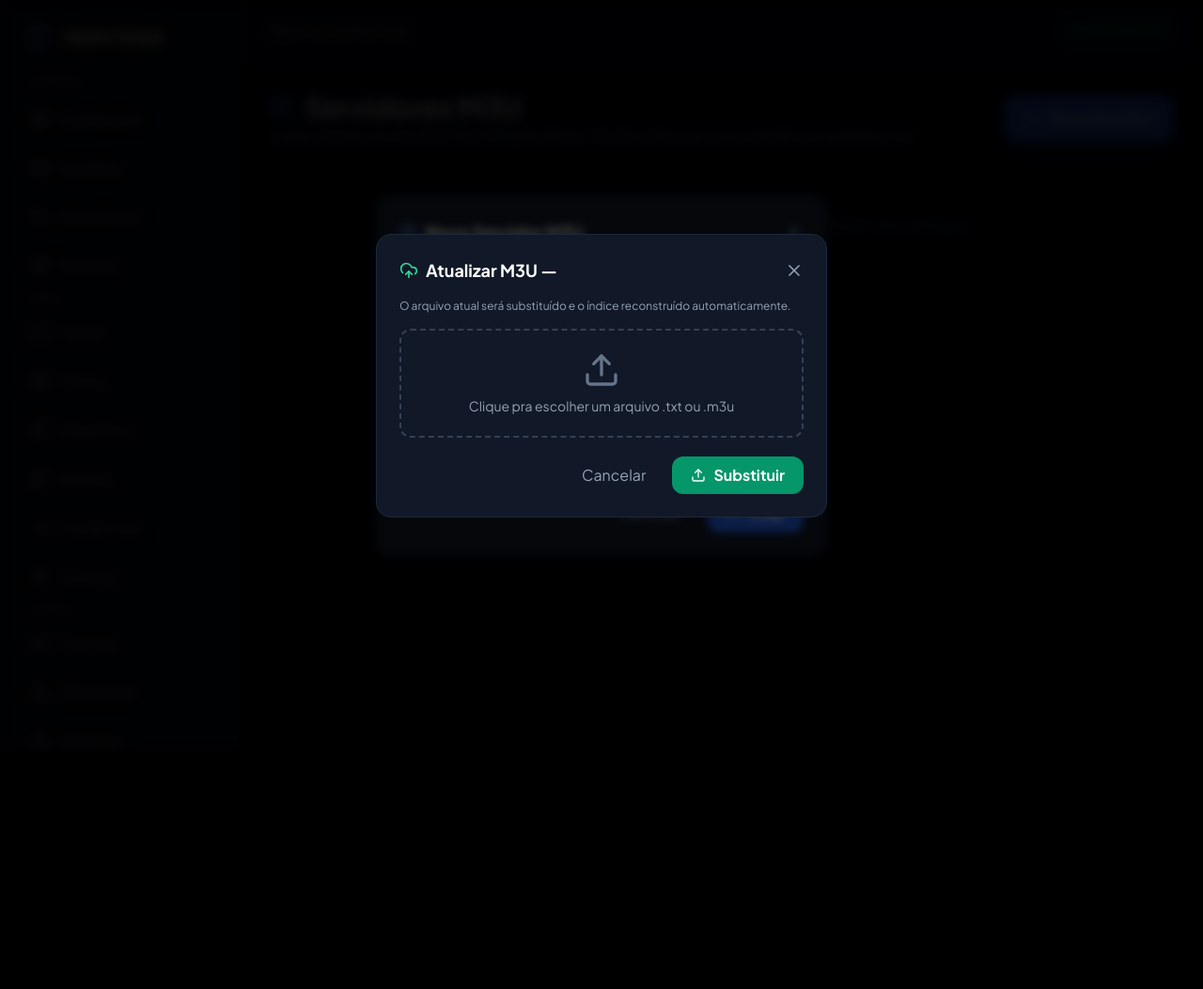
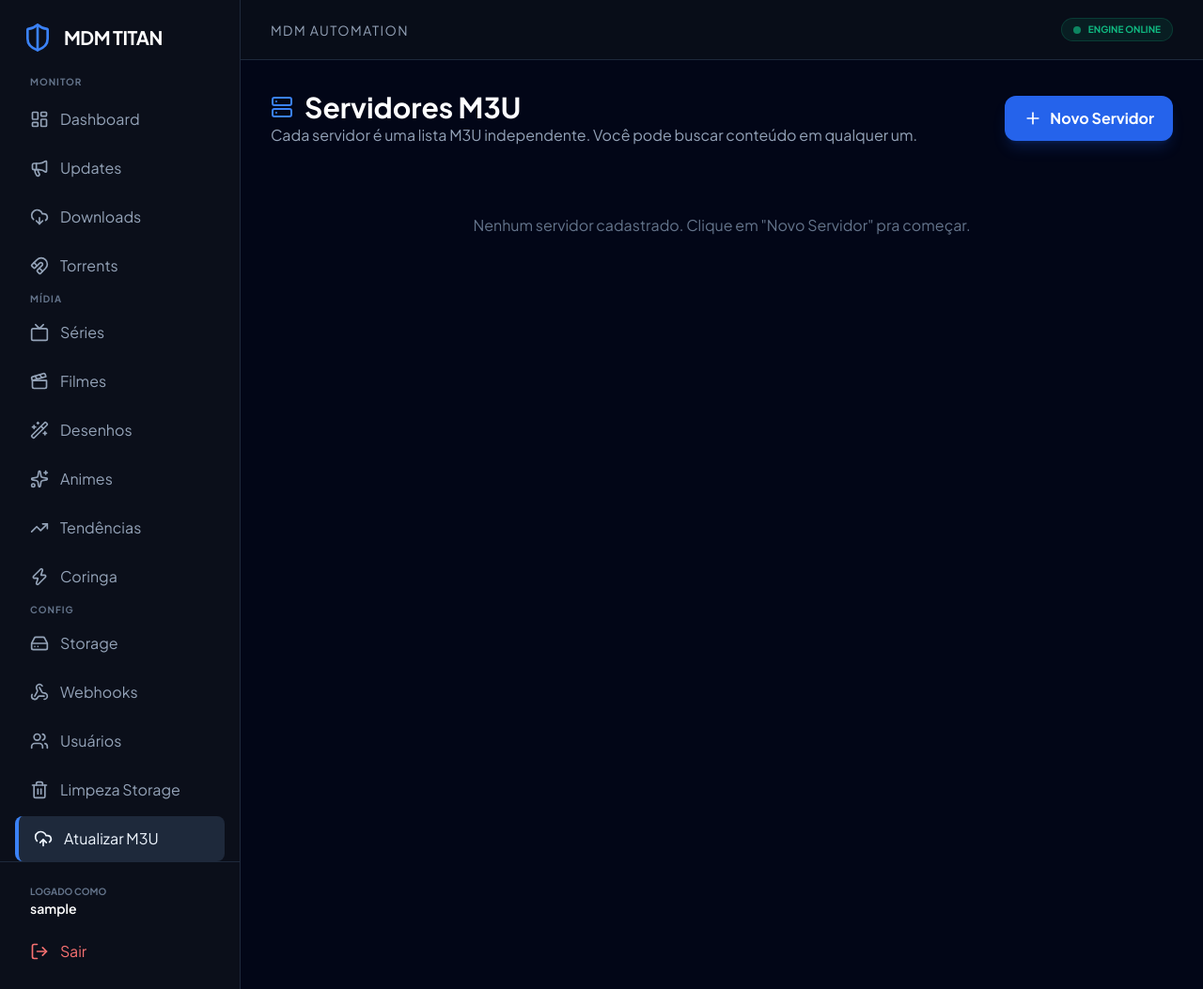
Before and after one commit to LinkjohnDEV/mdm-titan, a Flask app: page /m3u in a window 1280 px wide. Shown: the whole page at 94% size. Before the commit the page ends 574 px from the top, so only its background shows below. Run offline with Flask 3, Linux system fonts and the light colour scheme; the visitor is signed in with stand-in values (Sample User, id 1); data that the repository does not hold is empty; some libraries are stand-ins or nearby versions.

Commit message:
fix(m3u): modais sempre visíveis por conflito de CSS com Tailwind .hidden

```diff
--- a/templates/m3u.html
+++ b/templates/m3u.html
@@ -56,6 +56,7 @@
     .status-ative { background: #22c55e; box-shadow: 0 0 8px rgba(34,197,94,.5); }
     .status-paused { background: #94a3b8; }
 
+    .modal-backdrop.hidden { display: none !important; }
     .modal-backdrop {
         position: fixed; inset: 0; background: rgba(0,0,0,.7); backdrop-filter: blur(4px);
         display: flex; align-items: center; justify-content: center; z-index: 50;
```
